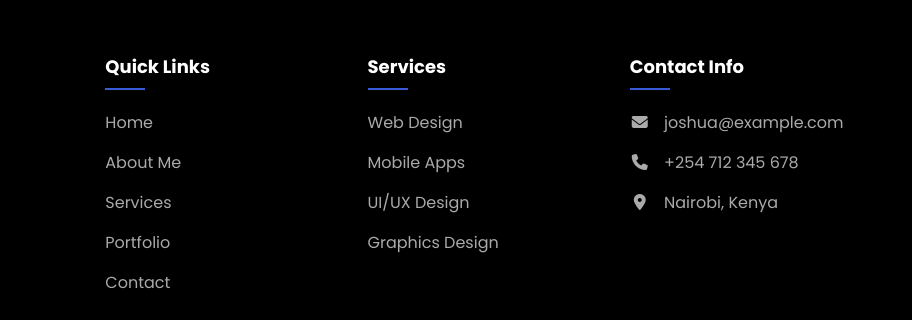
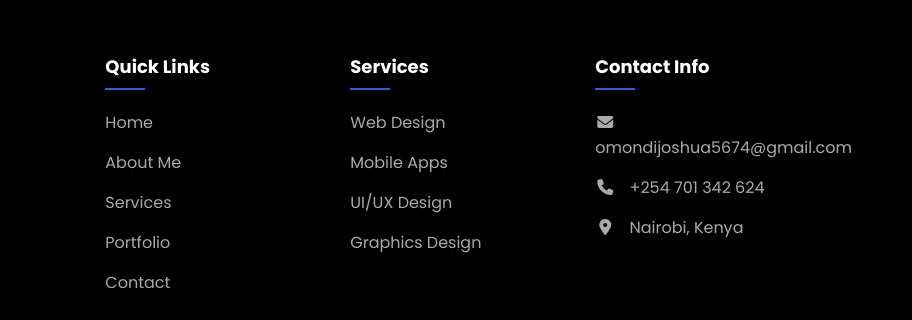
Before and after one commit to Joshua-3-byte/my-portfolio, a plain HTML site: page index.html in a window 1280 px wide. Shown: the part 3415-3735 px from the top of the page, 368-1280 px from the left. Drawn offline with Linux system fonts and the light colour scheme.

Commit message:
modify footer

```diff
--- a/index.html
+++ b/index.html
@@ -314,8 +314,8 @@
                 <div class="footer-column">
                     <h3>Contact Info</h3>
                     <ul>
-                        <li><i class="fas fa-envelope"></i> joshua@example.com</li>
-                        <li><i class="fas fa-phone"></i> +254 712 345 678</li>
+                        <li><i class="fas fa-envelope"></i> omondijoshua5674@gmail.com</li>
+                        <li><i class="fas fa-phone"></i> +254 701 342 624</li>
                         <li><i class="fas fa-map-marker-alt"></i> Nairobi, Kenya</li>
                     </ul>
                 </div>
@@ -324,7 +324,7 @@
 
         <div class="footer-bottom">
             <div class="social-links">
-                <a href="#" aria-label="GitHub"><i class="fab fa-github"></i></a>
+                <a href="https://github.com/Joshua-3-byte/my-portfolio" aria-label="GitHub"><i class="fab fa-github"></i></a>
                 <a href="#" aria-label="LinkedIn"><i class="fab fa-linkedin-in"></i></a>
                 <a href="#" aria-label="Twitter"><i class="fab fa-twitter"></i></a>
                 <a href="#" aria-label="Instagram"><i class="fab fa-instagram"></i></a>
```
Also changed, not shown: 1 other file.
